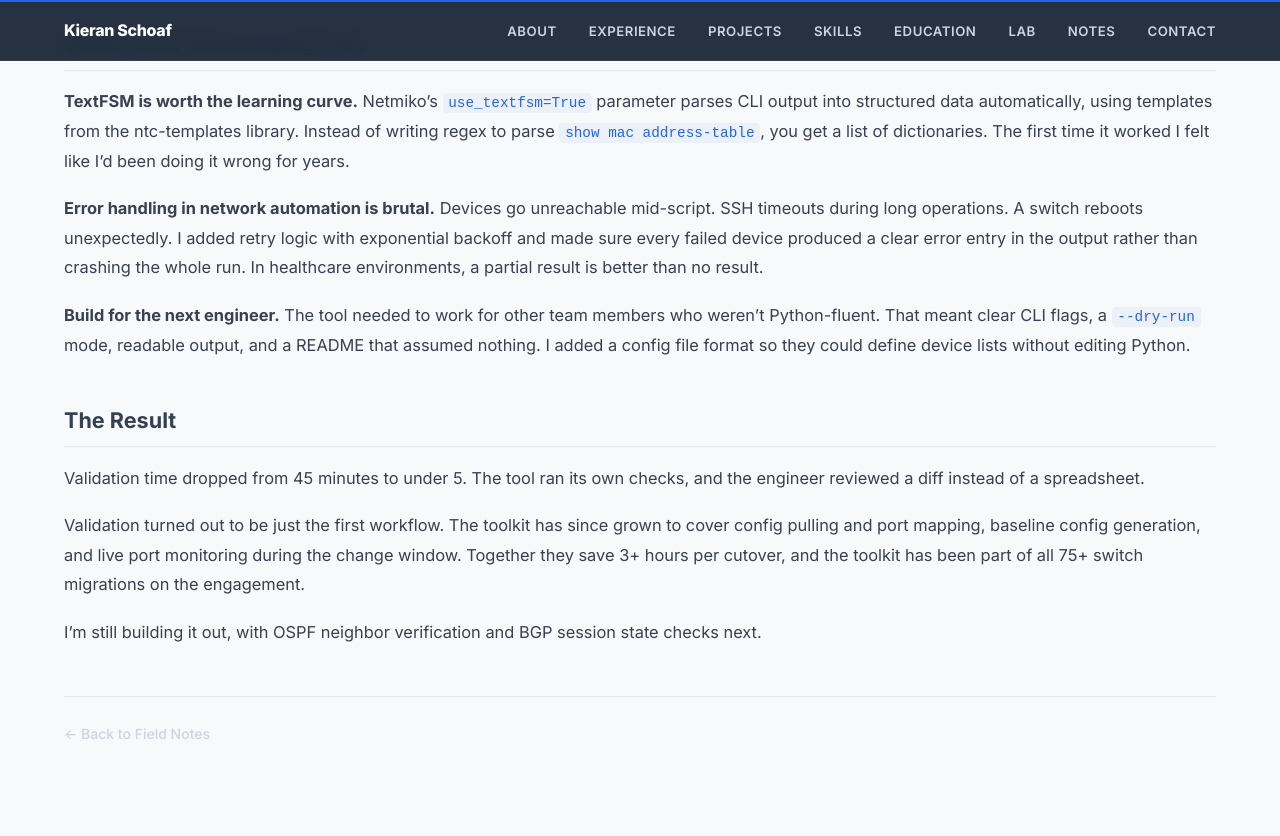
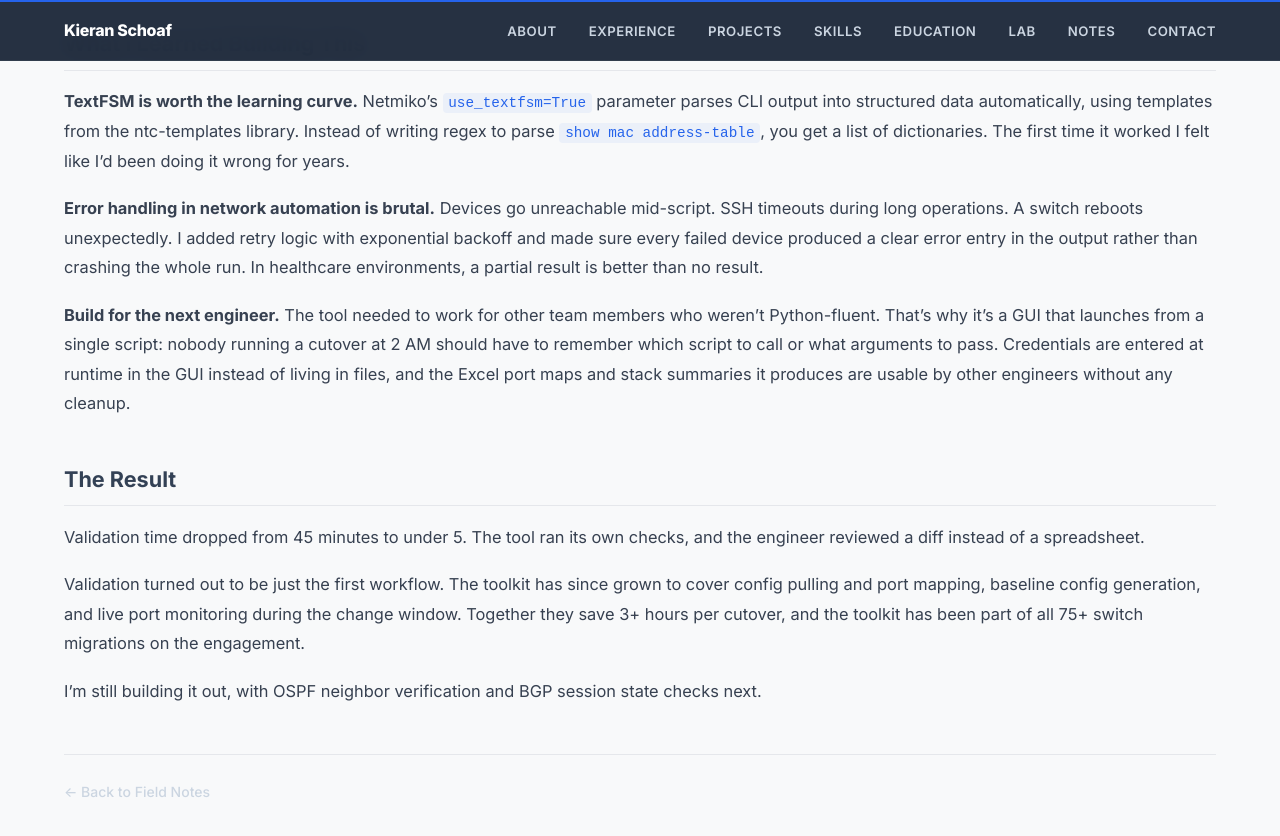
Before and after one commit to kischoaf/kischoaf.github.io, a Jekyll site: the page built from _posts/2025-06-01-building-the-network-automation-toolkit.md, in a window 1280 px wide and 900 px high, scrolled down 1127 px. Shown: the top 836 px of the window. Built offline with Jekyll 4.4.1, drawn with Linux system fonts in a browser that asks for light colours.

Commit message:
Describe the toolkit as GUI-based in the Field Note
The post described CLI flags, a --dry-run mode, and a config file, which
contradicted the project page. The toolkit is a GUI launched from a single
script; align the post with that.

Co-Authored-By: Claude Opus 5 <noreply@anthropic.com>

```diff
--- a/_posts/2025-06-01-building-the-network-automation-toolkit.md
+++ b/_posts/2025-06-01-building-the-network-automation-toolkit.md
@@ -49,7 +49,7 @@ def capture_snapshot(device_list, output_dir):
 
 **Error handling in network automation is brutal.** Devices go unreachable mid-script. SSH timeouts during long operations. A switch reboots unexpectedly. I added retry logic with exponential backoff and made sure every failed device produced a clear error entry in the output rather than crashing the whole run. In healthcare environments, a partial result is better than no result.
 
-**Build for the next engineer.** The tool needed to work for other team members who weren't Python-fluent. That meant clear CLI flags, a `--dry-run` mode, readable output, and a README that assumed nothing. I added a config file format so they could define device lists without editing Python.
+**Build for the next engineer.** The tool needed to work for other team members who weren't Python-fluent. That's why it's a GUI that launches from a single script: nobody running a cutover at 2 AM should have to remember which script to call or what arguments to pass. Credentials are entered at runtime in the GUI instead of living in files, and the Excel port maps and stack summaries it produces are usable by other engineers without any cleanup.
 
 ## The Result
 
```
